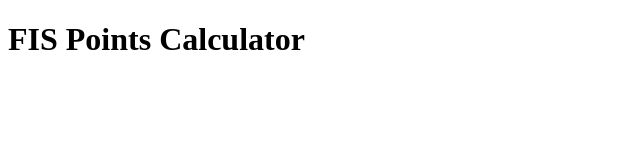
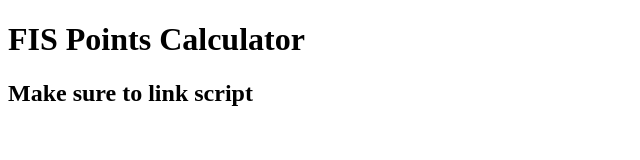
Before and after one commit to MSmallhouse/fis-points-calculator, a plain HTML site: page index.html in a window 1280 px wide. Shown: the whole page, without its empty margins (0-640 px from the left). Drawn offline with Linux system fonts and the light colour scheme.

Commit message:
Testing index.html upload from linux VM

```diff
--- a/index.html
+++ b/index.html
@@ -9,6 +9,7 @@
 </head>
 <body>
     <h1>FIS Points Calculator</h1>
+    <h2>Make sure to link script</h2>
 
 </body>
 </html>
```
